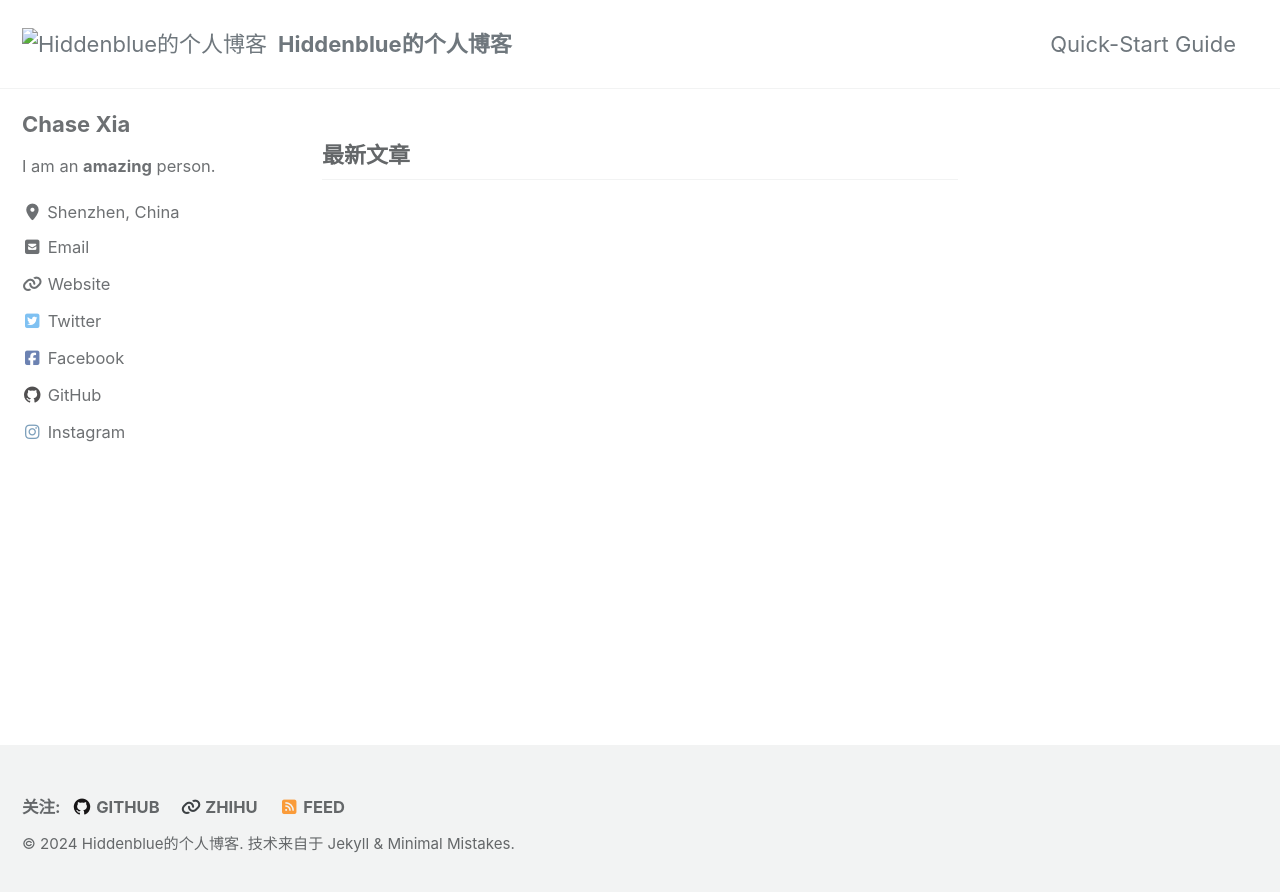
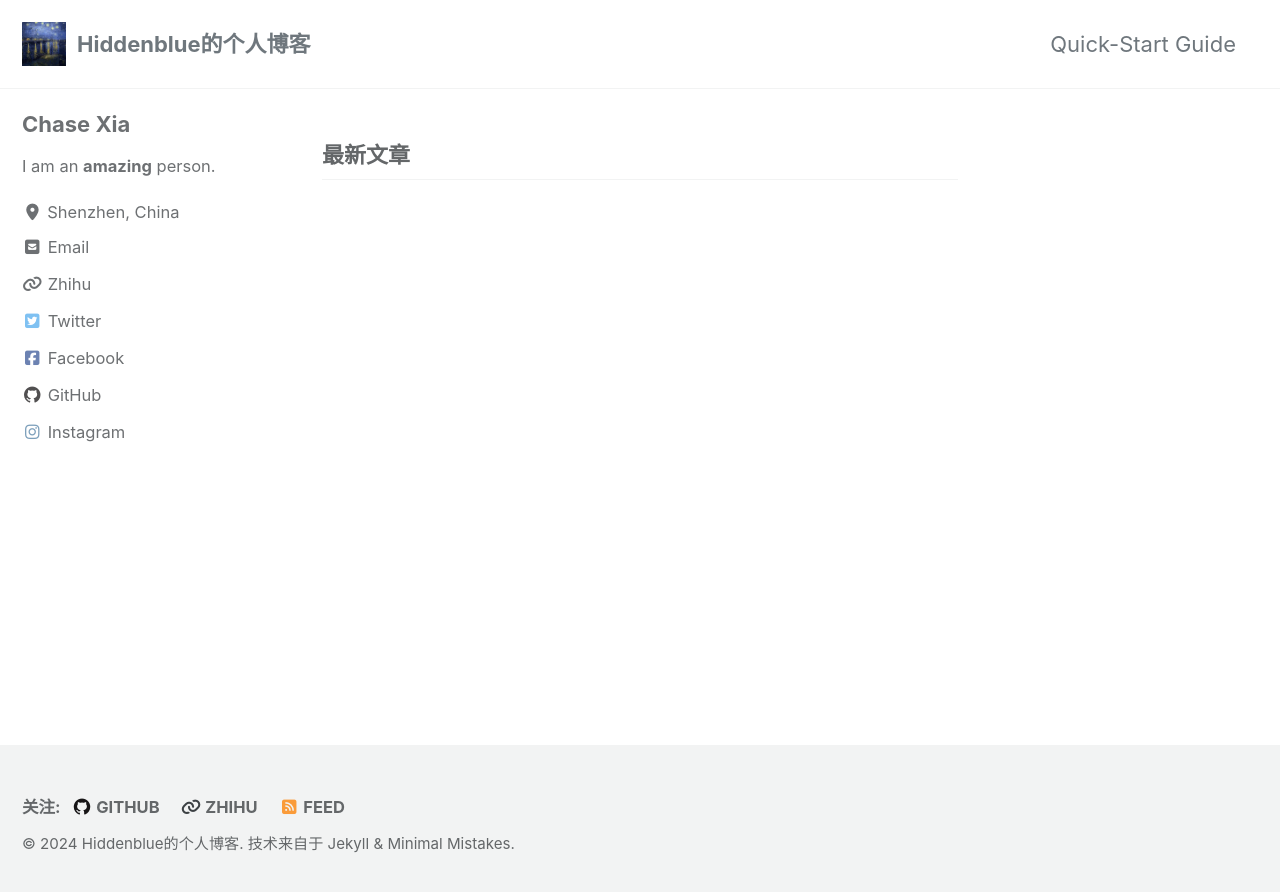
Before and after one commit to hiddenblue/hiddenblue.github.io, a Jekyll site: the page built from index.html, in a window 1280 px wide. Shown: the top 892 px of the page. Built offline with Jekyll 4.4.1, drawn with Linux system fonts in a browser that asks for light colours; cached includes are drawn as plain includes; the list of posts is cut into pages by our own code.

Commit message:
add icon

```diff
--- a/_config.yml
+++ b/_config.yml
@@ -116,7 +116,7 @@ author:
     - label: "Email"
       icon: "fas fa-fw fa-envelope-square"
       url: "mailto:your.name@email.com"
-    - label: "Website"
+    - label: "Zhihu"
       icon: "fas fa-fw fa-link"
       url: "https://your-website.com"
     - label: "Twitter"
```
Also changed, not shown: assets/images/88x88.png (added).
